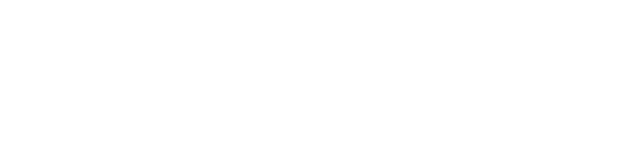
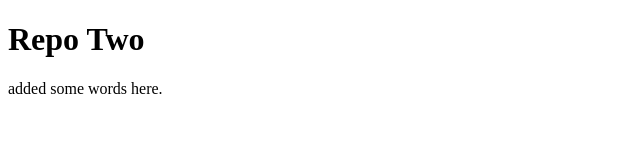
Before and after one commit to dpthynair1/repo-two, a plain HTML site: page index.html in a window 1280 px wide. Shown: the whole page, without its empty margins (0-640 px from the left). Drawn offline with Linux system fonts and the light colour scheme.

Commit message:
added some words

```diff
--- a/index.html
+++ b/index.html
@@ -9,6 +9,8 @@
     </title>
 </head>
 <body>
+        <h1>Repo Two</h1>
+        <p>added some words here.</p>
 
 </body>
 </html>
```
